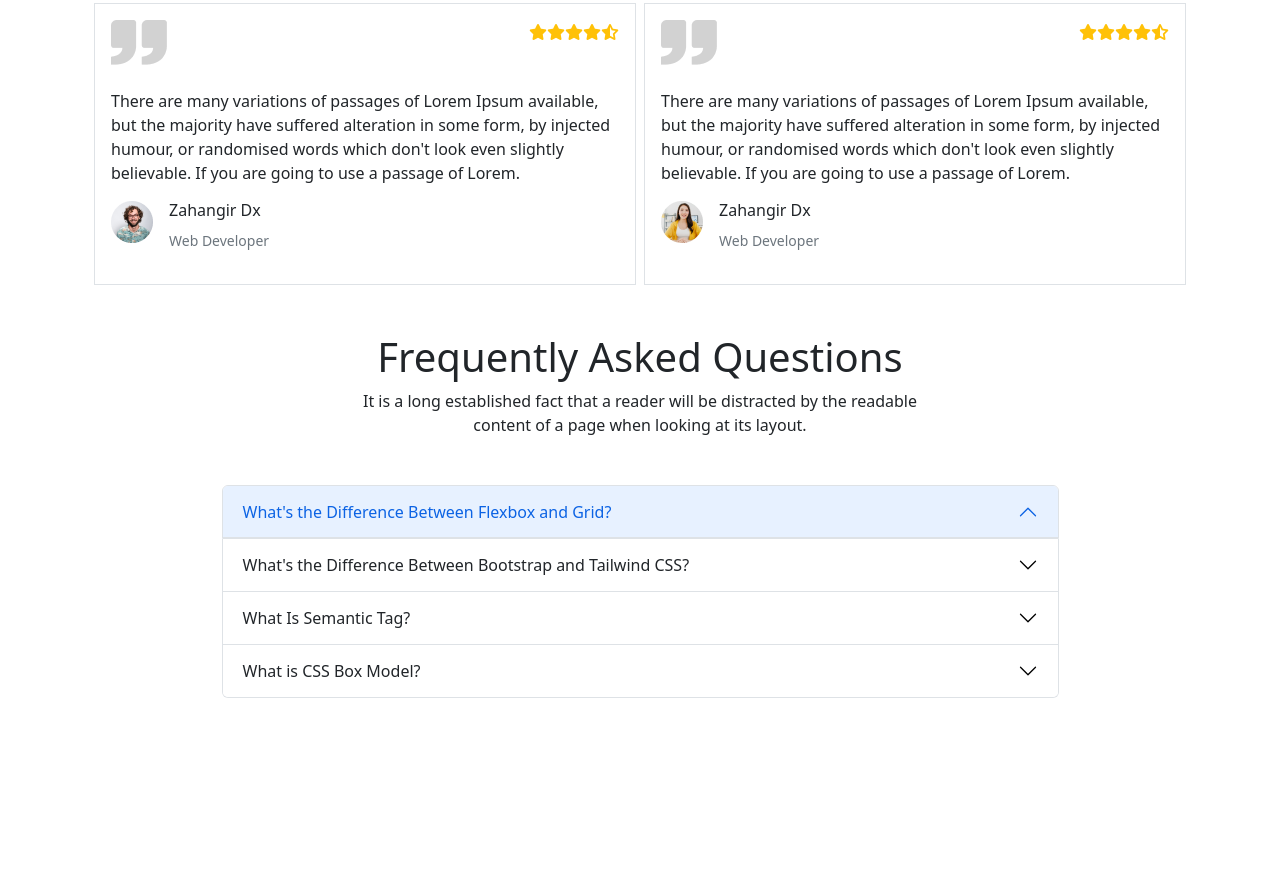
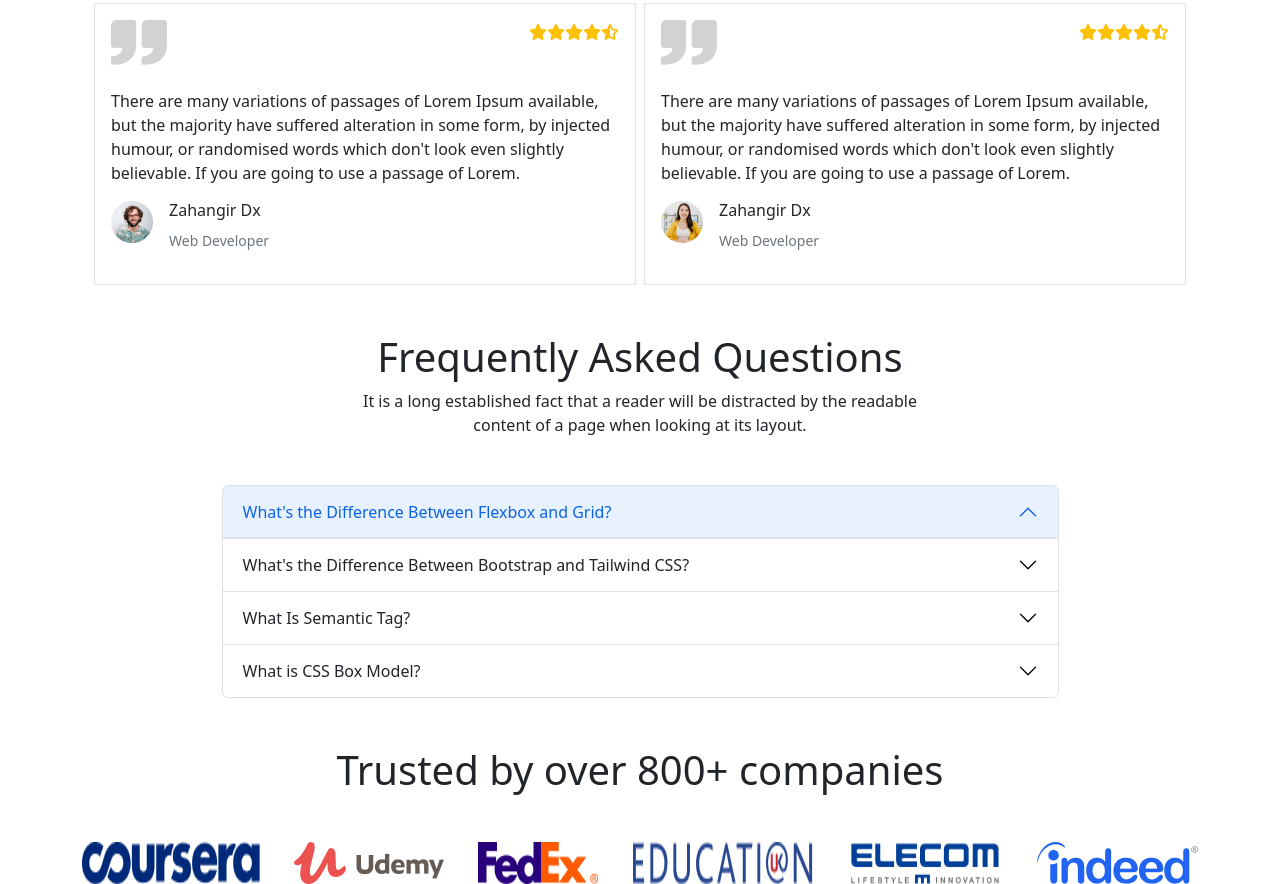
Before and after one commit to zahangirdx/tech-hub, a plain HTML site: page index.html in a window 1280 px wide. Shown: the part 3478-4362 px from the top of the page. Before the commit the page ends 4176 px from the top, so only its background shows below. Drawn offline with nearby package versions, Linux system fonts and the light colour scheme.

Commit message:
Companies logo

```diff
--- a/index.html
+++ b/index.html
@@ -433,6 +433,20 @@
           </div>
         </div>
     </section>
+    <!-- Companies -->
+    <section class="container mt-5 d-lg-block d-md-none d-none">
+        <div>
+          <h1 class="text-center">Trusted by over 800+ companies</h1>
+        </div>
+        <div class="d-flex justify-content-between mt-5">
+          <img src="images/company/company-1.png" alt="">
+          <img src="images/company/company-2.png" alt="">
+          <img src="images/company/company-3.png" alt="">
+          <img src="images/company/company-4.png" alt="">
+          <img src="images/company/company-5.png" alt="">
+          <img src="images/company/company-6.png" alt="">
+        </div>
+    </section>
     <script src="https://cdn.jsdelivr.net/npm/bootstrap@5.2.0/dist/js/bootstrap.bundle.min.js" integrity="sha384-A3rJD856KowSb7dwlZdYEkO39Gagi7vIsF0jrRAoQmDKKtQBHUuLZ9AsSv4jD4Xa" crossorigin="anonymous"></script>
   </body>
 </html>
```
